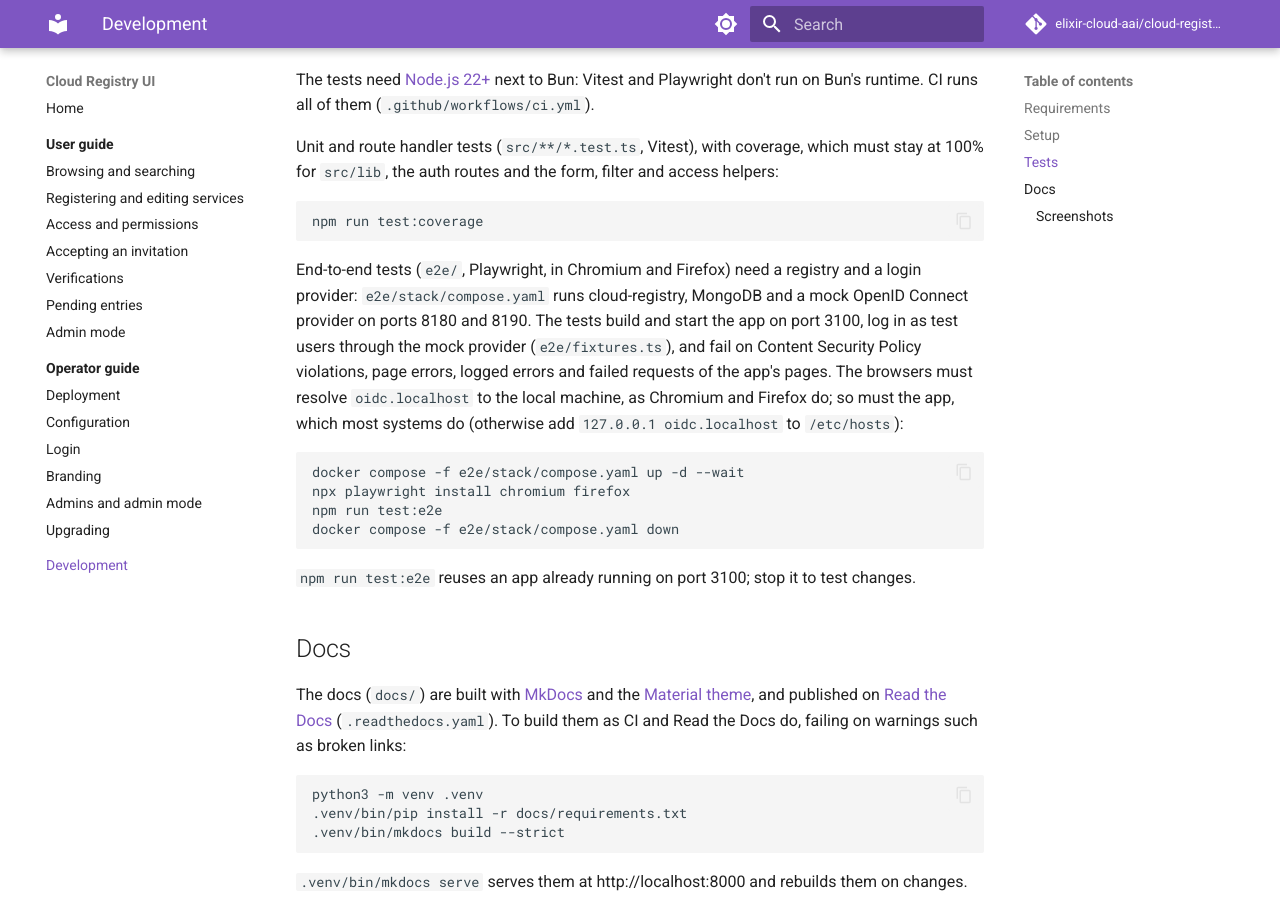
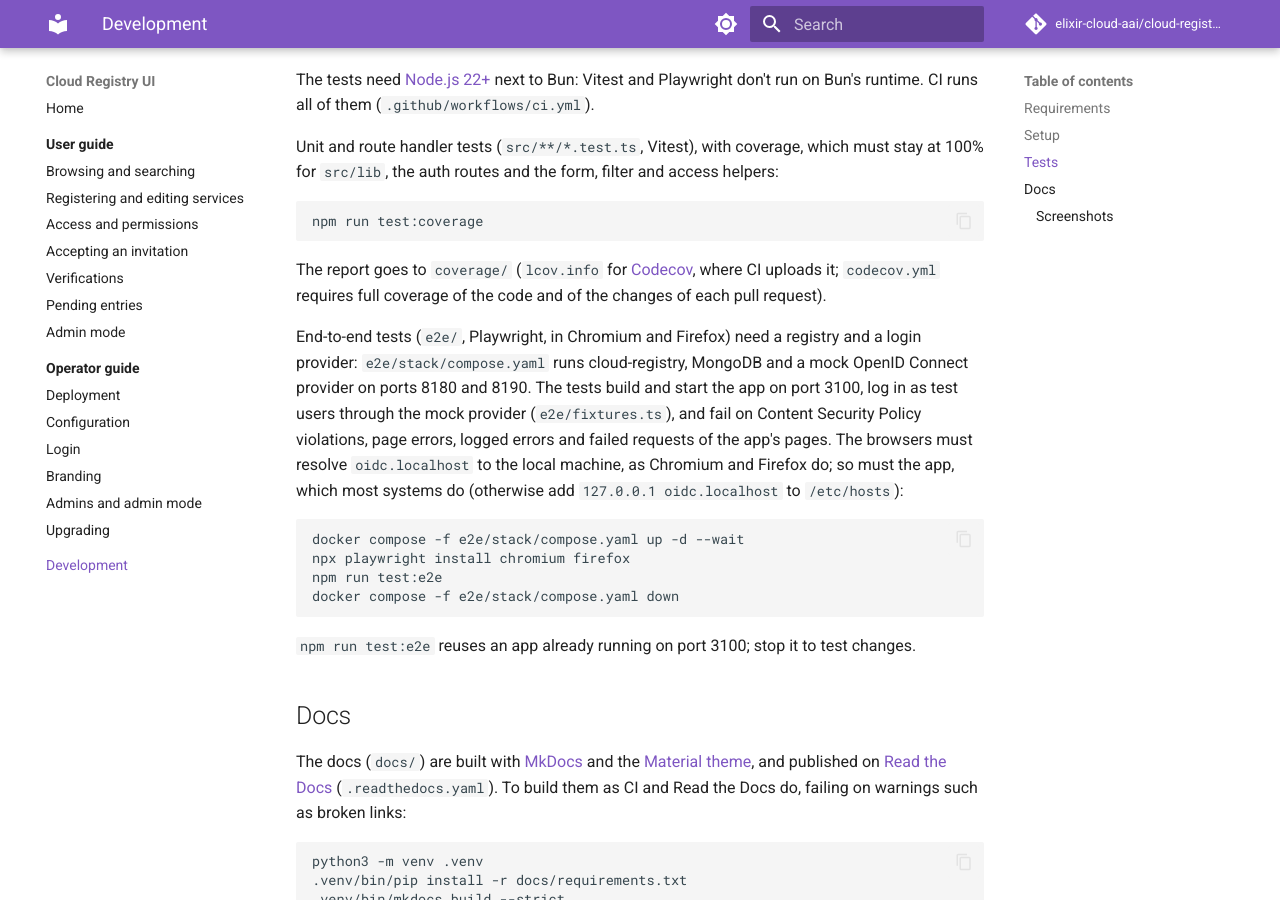
Before and after one commit to elixir-cloud-aai/cloud-registry-ui, an MkDocs documentation site: the page built from docs/development.md, in a window 1280 px wide and 900 px high, scrolled down 968 px. Built offline with MkDocs 1.6.1 and Material for MkDocs 9.7.7, drawn with Linux system fonts in a browser that asks for light colours; comment, search, counter and statistics services are not loaded.

Commit message:
ci: report coverage to Codecov
Upload the Vitest lcov report from the Test job (fork-safe: upload
errors fail only pushes to this repository), require full coverage in
codecov.yml, add the coverage badge and run CI on pushes to
ai-post-deploy, the default branch.

Co-Authored-By: Claude Opus 5.5 <noreply@anthropic.com>

````diff
--- a/docs/development.md
+++ b/docs/development.md
@@ -51,6 +51,11 @@ and access helpers:
 ```
 npm run test:coverage
 ```
+
+The report goes to `coverage/` (`lcov.info` for
+[Codecov](https://app.codecov.io/gh/elixir-cloud-aai/cloud-registry-ui),
+where CI uploads it; `codecov.yml` requires full coverage of the code and of
+the changes of each pull request).
 
 End-to-end tests (`e2e/`, Playwright, in Chromium and Firefox) need a
 registry and a login provider: `e2e/stack/compose.yaml` runs cloud-registry,
````
Also changed, not shown: README.md (+3 -0 lines), codecov.yml (added, +12 -0 lines), 1 other file.
